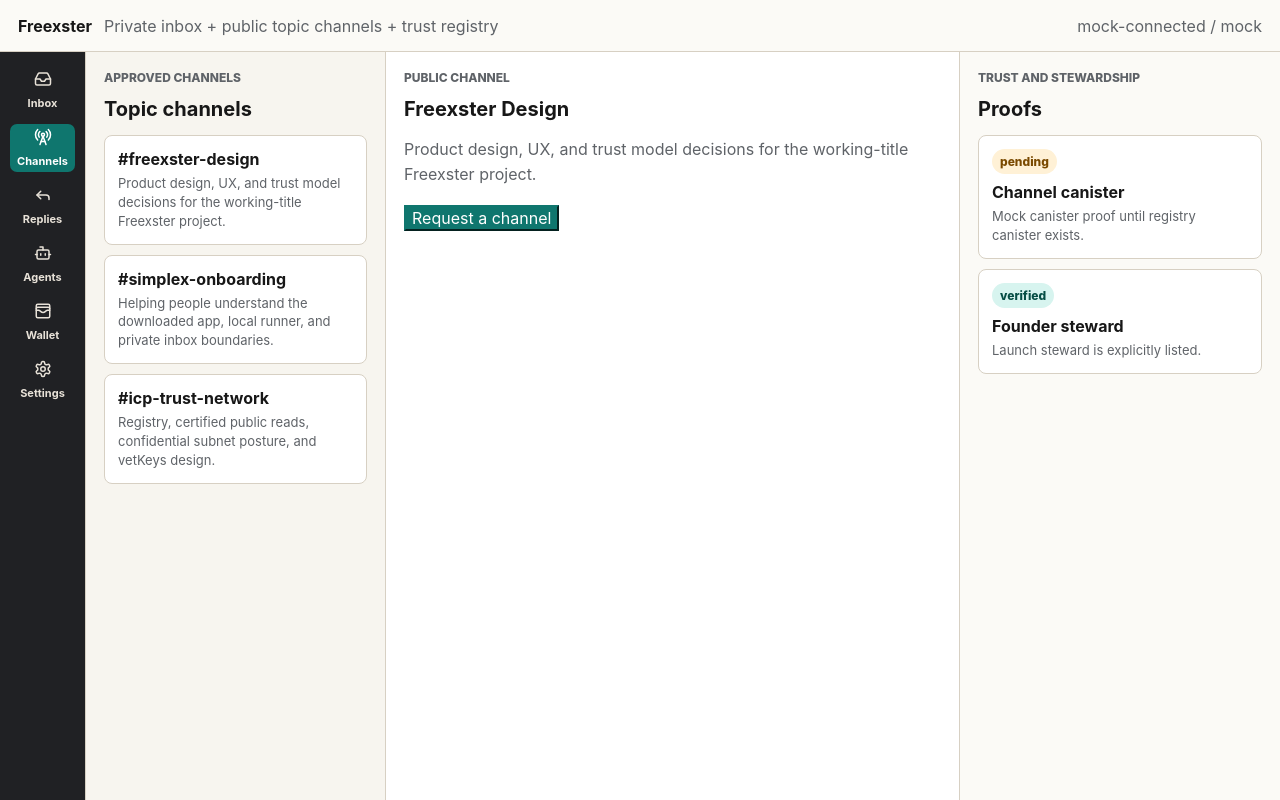
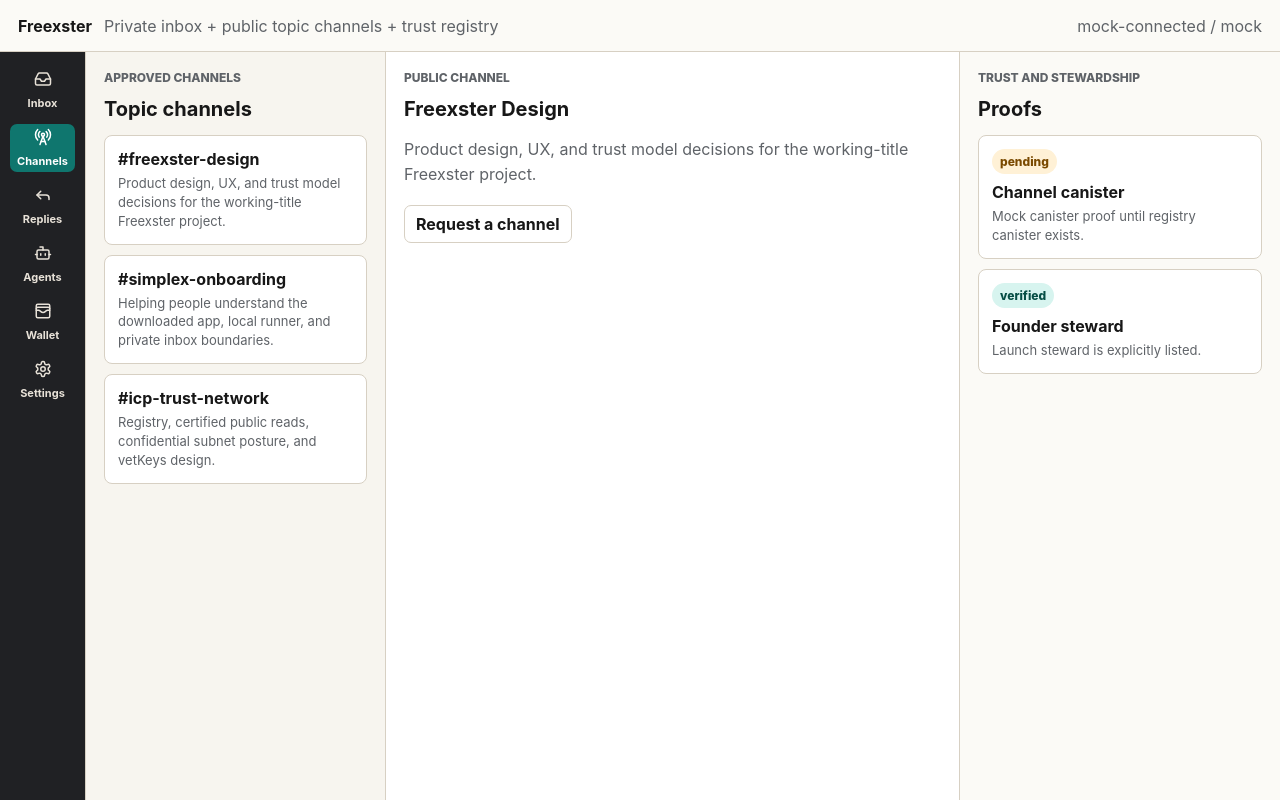
Before and after one commit to General-Magick-Industries/freexster, a React (Vite) app: page / in a window 1280 px wide. Both pictures are taken after a click on the button "Channels". Built offline with nearby package versions, Linux system fonts and the light colour scheme.

Commit message:
fix: style channel request action

```diff
--- a/src/styles.css
+++ b/src/styles.css
@@ -209,6 +209,7 @@ h2 {
 }
 
 .actions button,
+.reader-actions button,
 .reader > button {
   border: 1px solid var(--line);
   background: #ffffff;
```
Also changed, not shown: .superpowers/sdd/task-5-report.md.
